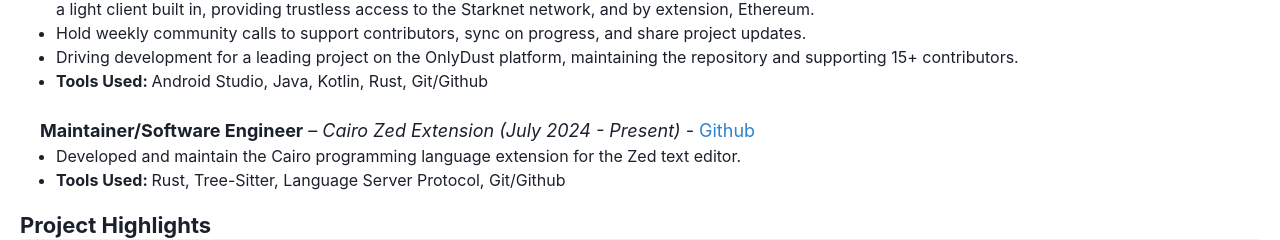
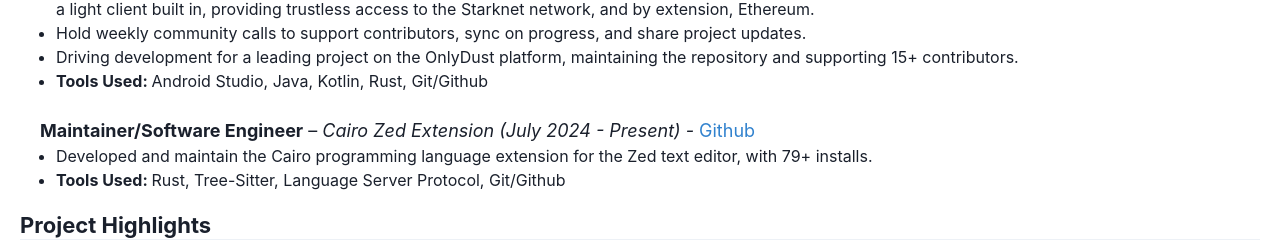
Before and after one commit to trbutler4/resume, a React (Create React App) app: page / in a window 1280 px wide. Shown: the part 973-1213 px from the top of the page. Built offline with nearby package versions, Linux system fonts and the light colour scheme.

Commit message:
add number of instals on zed cairo repo

```diff
--- a/src/App.js
+++ b/src/App.js
@@ -149,7 +149,7 @@
           </Text>
           <UnorderedList>
             <ListItem>
-              Developed and maintain the Cairo programming language extension for the Zed text editor.
+              Developed and maintain the Cairo programming language extension for the Zed text editor, with 79+ installs.
             </ListItem>
             <ListItem>
               <strong>Tools Used: </strong> Rust, Tree-Sitter, Language Server Protocol, Git/Github
```
